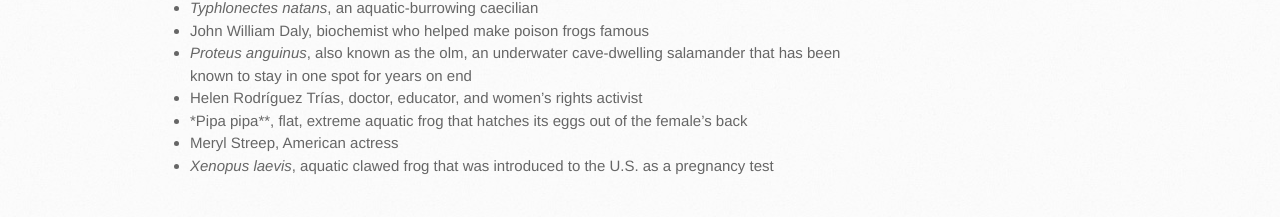
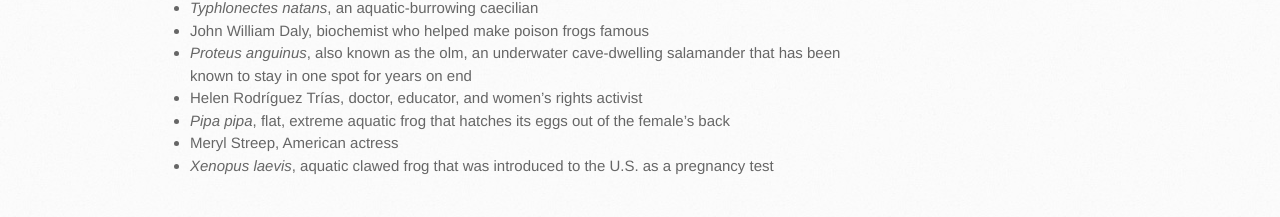
Before and after one commit to TarvinLab/amphibioscope, a Jekyll site: the page built from find-your-sign.md, in a window 1280 px wide. Shown: the part 1788-2005 px from the top of the page. Built offline with Jekyll 4.4.1, drawn with Linux system fonts in a browser that asks for light colours; our own code applies the rules of GitHub Pages for plain Markdown files.

```diff
--- a/find-your-sign.md
+++ b/find-your-sign.md
@@ -42,6 +42,6 @@ permalink: /find-your-sign/
  - John William Daly, biochemist who helped make poison frogs famous
  - *Proteus anguinus*, also known as the olm, an underwater cave-dwelling salamander that has been known to stay in one spot for years on end
  - Helen Rodríguez Trías, doctor, educator, and women's rights activist
- - *Pipa pipa**, flat, extreme aquatic frog that hatches its eggs out of the female’s back
+ - *Pipa pipa*, flat, extreme aquatic frog that hatches its eggs out of the female’s back
  - Meryl Streep, American actress
  - *Xenopus laevis*, aquatic clawed frog that was introduced to the U.S. as a pregnancy test
```
